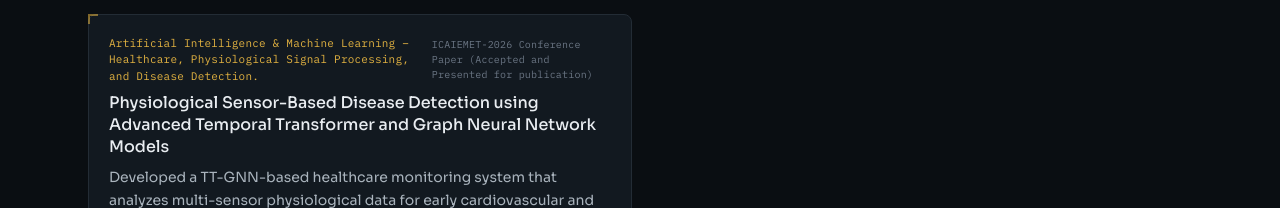
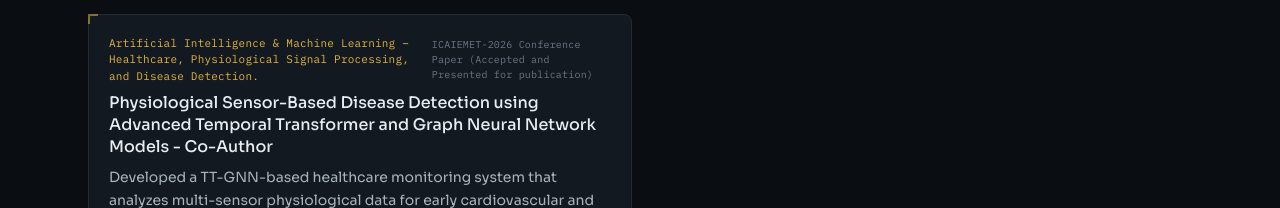
Before and after one commit to Hackerin63/Arun-Selvan-D-Portfolio, a React (Vite) app: page / in a window 1280 px wide. Shown: the part 4829-5037 px from the top of the page. Built offline with nearby package versions, Linux system fonts and the light colour scheme.

Commit message:
Update research.ts

```diff
--- a/src/data/research.ts
+++ b/src/data/research.ts
@@ -39,8 +39,8 @@ export const research: ResearchEntry[] = [
     status: "ICRET - 2026 Conference Paper (Accepted and Presented for publication) ",
   },
   {
-    id: "Physiological-Sensor-Based-Disease-Detection-Research - Co-Author",
-    title: "Physiological Sensor-Based Disease Detection using Advanced Temporal Transformer and Graph Neural Network Models",
+    id: "Physiological-Sensor-Based-Disease-Detection-Research",
+    title: "Physiological Sensor-Based Disease Detection using Advanced Temporal Transformer and Graph Neural Network Models - Co-Author",
     area: "Artificial Intelligence & Machine Learning – Healthcare, Physiological Signal Processing, and Disease Detection.",
     abstract:
       "Developed a TT-GNN-based healthcare monitoring system that analyzes multi-sensor physiological data for early cardiovascular and cerebrovascular risk detection.",
```
